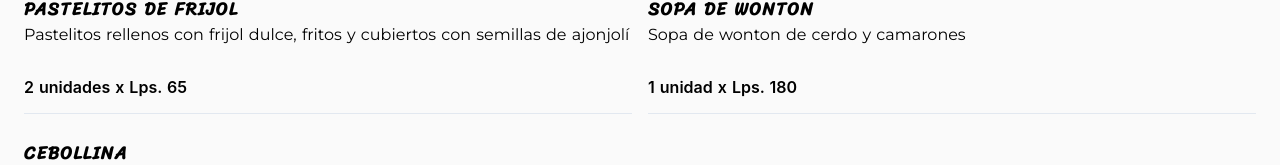
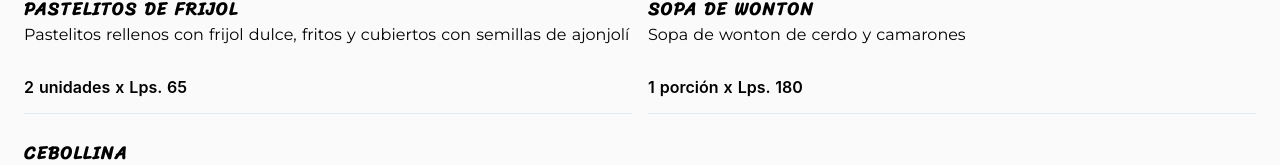
Before and after one commit to jocvegar/dim-sum-menu, a Nuxt app: page / in a window 1280 px wide. Shown: the part 1549-1714 px from the top of the page. Built offline with nearby package versions, Linux system fonts and the light colour scheme; what vue-collage-slideshow would draw is missing.

Commit message:
fixes verbiage

```diff
--- a/components/Menu.vue
+++ b/components/Menu.vue
@@ -129,7 +129,7 @@ export default {
           id: 13,
           title: 'sopa de wonton',
           description: 'Sopa de wonton de cerdo y camarones',
-          units: '1 unidad',
+          units: '1 porción',
           price: '180'
         },
         {
```
